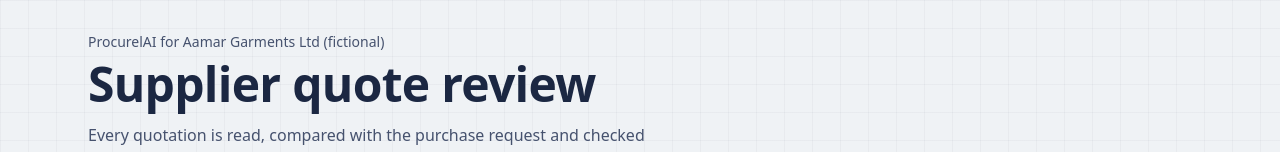
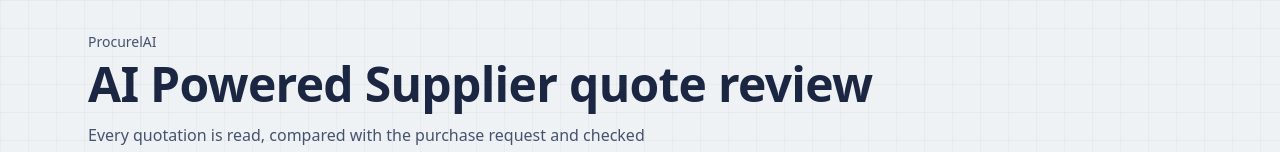
Before and after one commit to Arnob1104/ProcurelAI, a Next.js app in the folder frontend/: page / in a window 1280 px wide. Shown: the top 152 px of the page. Built offline with nearby package versions, Linux system fonts and the light colour scheme; no server answers.

Commit message:
Update header text for supplier quote review page

```diff
--- a/frontend/src/app/page.tsx
+++ b/frontend/src/app/page.tsx
@@ -33,8 +33,8 @@ export default async function Home() {
     <div className="mx-auto max-w-6xl px-4 pb-20 pt-8 sm:px-6">
       <header className="flex flex-wrap items-start justify-between gap-4">
         <div>
-          <p className="text-sm text-ink-soft">ProcurelAI for Aamar Garments Ltd (fictional)</p>
-          <h1 className="mt-1 text-4xl font-bold sm:text-5xl">Supplier quote review</h1>
+          <p className="text-sm text-ink-soft">ProcurelAI</p>
+          <h1 className="mt-1 text-4xl font-bold sm:text-5xl">AI Powered Supplier quote review</h1>
           <p className="mt-3 max-w-xl text-ink-soft">
             Every quotation is read, compared with the purchase request and checked against the company rules in the same eight steps. When the system is not sure, it stops and asks a person.
           </p>
```
